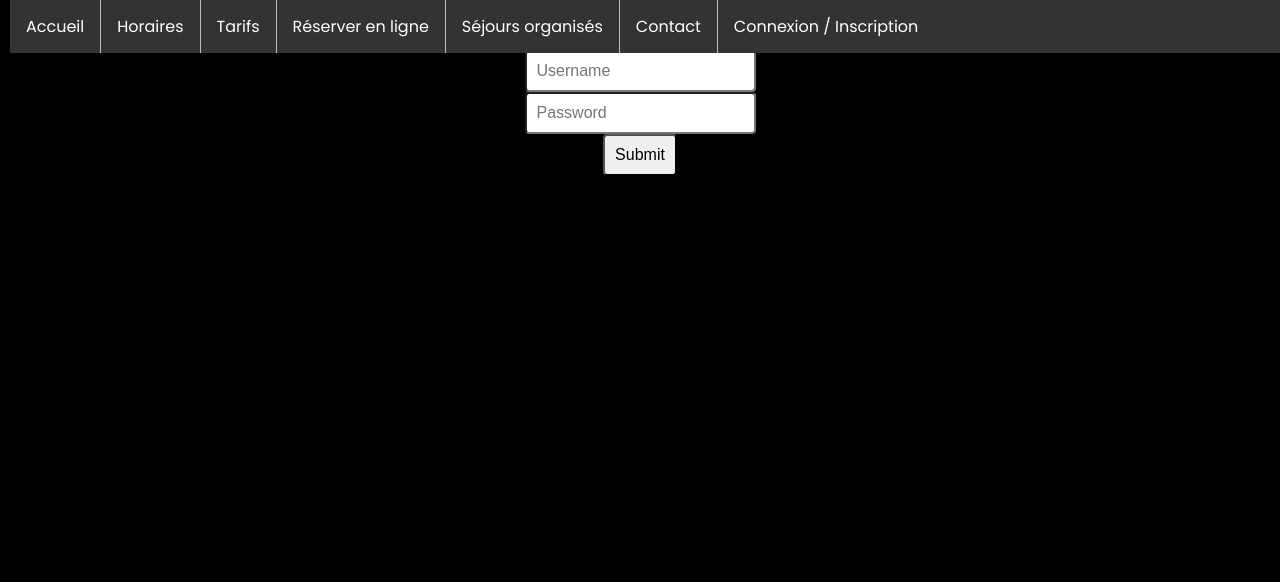
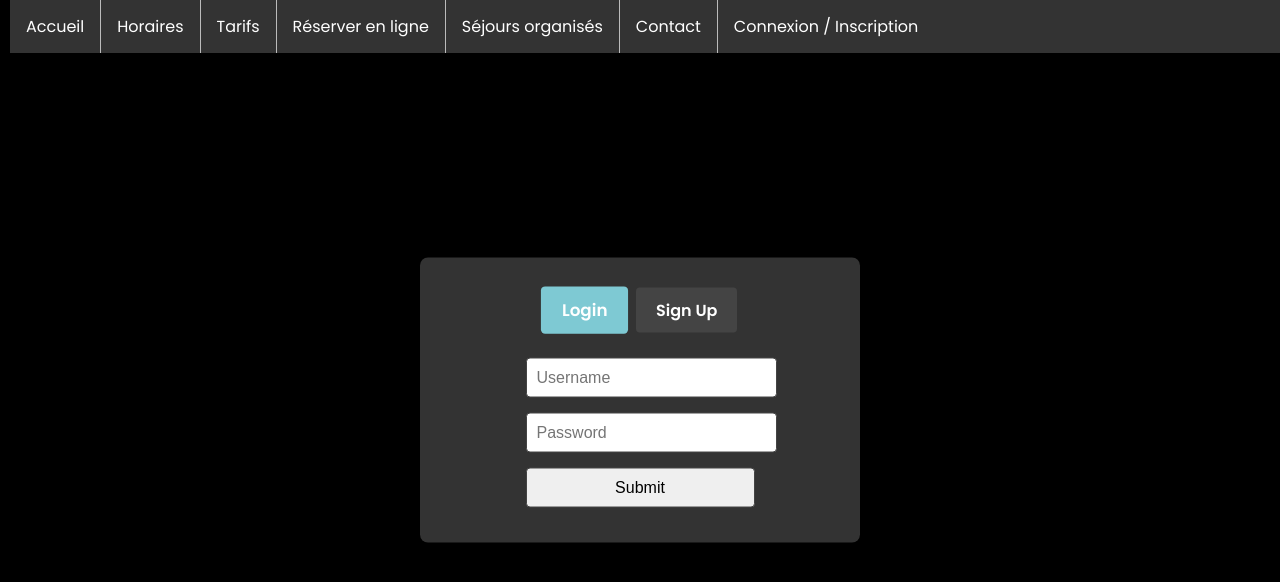
Before and after one commit to wiisar/voileProject, a PHP site: page /login.php in a window 1280 px wide. Shown: the top 582 px of the page. Run offline with PHP 8.4, Linux system fonts and the light colour scheme.

Commit message:
Login creation + css

```diff
--- a/bdd/init-bdd-data.sql
+++ b/bdd/init-bdd-data.sql
@@ -202,7 +202,7 @@ DELIMITER ;
 
 -- Insertion de données dans la table Adherents
 INSERT INTO Adherents (nom, prenom, mail, dateAdhesion,passwd) VALUES
-('Dupont', 'Jean', 'jean.dupont@example.com', '2023-01-15','5e884898da28047151d0e56f8dc6292773603d0d6aabbdd62a11ef721d1542d8'),
+('Dupont', 'Jean', 'jean.dupont@example.com', '2023-01-15','5e884898da28047151d0e56f8dc6292773603d0d6aabbdd62a11ef721d1542d8'), -- mdp : password
 ('Martin', 'Marie', 'marie.martin@example.com', '2023-02-20','5e884898da28047151d0e56f8dc6292773603d0d6aabbdd62a11ef721d1542d8'),
 ('Lefevre', 'Paul', 'paul.lefevre@example.com', '2023-03-25','5e884898da28047151d0e56f8dc6292773603d0d6aabbdd62a11ef721d1542d8'),
 ('Garnier', 'Sophie', 'sophie.garnier@example.com', '2023-04-30','5e884898da28047151d0e56f8dc6292773603d0d6aabbdd62a11ef721d1542d8');
--- a/html/login.php
+++ b/html/login.php
@@ -64,12 +64,15 @@ if ($_SERVER['REQUEST_METHOD'] === 'POST' && isset($_POST['action']) && $_POST['
     $conn->close();
 }
 ?>
+<div class ="logform">
+
+
 <form method="POST" action="">
     <div class="toggle-container">
-        <input type="radio" id="login" name="action" value="login" checked>
-        <label for="login">Login</label>
-        <input type="radio" id="signup" name="action" value="signup">
-        <label for="signup">Sign Up</label>
+        <input type="radio" id="login" name="action" value="login" checked >
+        <label for="login" class="log-radio-label">Login</label>
+        <input type="radio" id="signup" name="action" value="signup" >
+        <label for="signup" class="log-radio-label">Sign Up</label>
     </div>
     <br>
     <input type="text" name="username" placeholder="Username" required>
@@ -84,6 +87,7 @@ if ($_SERVER['REQUEST_METHOD'] === 'POST' && isset($_POST['action']) && $_POST['
     </div>
     <input type="submit" name="send" value="Submit">
 </form>
+</div>
 
 <script>
     document.querySelectorAll('input[name="action"]').forEach(radio => {
--- a/html/style/style.css
+++ b/html/style/style.css
@@ -175,3 +175,123 @@ div.cards-container, div.card{
     gap: 5px;
     padding: 5px;
 }
+
+.logform {
+    display: flex;
+    flex-direction: column;
+    justify-content: center;
+    align-items: center;
+    width: 90%;
+    max-width: 400px;
+    margin: auto;
+    padding: 20px;
+    background-color: #333;
+    color: white;
+    border-radius: 8px;
+    box-shadow: 0 4px 8px rgba(0, 0, 0, 0.3);
+    position: absolute;
+    top: 50%;
+    left: 50%;
+    transform: translate(-50%, -50%);
+}
+
+.logform .toggle-container {
+    display: flex;
+    justify-content: center;
+    gap: 10px;
+    margin-top: 10px;
+}
+
+.logform .toggle-container label {
+    display: inline-block;
+    padding: 10px 20px;
+    background-color: #444;
+    color: white;
+    font-weight: bold;
+    border-radius: 4px;
+    cursor: pointer;
+    transition: all 0.2s;
+}
+
+.logform .toggle-container input[type="radio"] {
+    display: none;
+}
+
+.logform .toggle-container input[type="radio"]:checked + label {
+    background-color: #7ec9d3;
+    transform: scale(1.05);
+}
+
+.logform h2 {
+    margin-bottom: 20px;
+    font-family: 'Poppins';
+    font-size: 24px;
+    color: #7ec9d3;
+}
+
+.logform input {
+    width: 100%;
+    padding: 10px;
+    margin-bottom: 15px;
+    border: 1px solid #444;
+    border-radius: 4px;
+    font-size: 16px;
+}
+
+.logform button {
+    width: 100%;
+    padding: 10px;
+    background-color: #444;
+    color: white;
+    font-weight: bold;
+    border: none;
+    border-radius: 4px;
+    cursor: pointer;
+    font-size: 16px;
+}
+
+.logform button:hover {
+    opacity: 0.9;
+    transform: scale(1.05);
+    transition: all 0.2s;
+}
+
+@media (max-width: 768px) {
+    .logform {
+        width: 95%;
+        padding: 15px;
+    }
+}
+
+
+#loginModal {
+    display: none;
+    position: fixed;
+    top: 50%;
+    left: 50%;
+    transform: translate(-50%, -50%);
+    z-index: 1001; /* Increased z-index to ensure it appears above the blur effect */
+    background-color: rgba(51, 51, 51, 0.9); /* Semi-transparent background */
+    padding: 20px;
+    border-radius: 8px;
+    box-shadow: 0 4px 8px rgba(0, 0, 0, 0.3);
+    width: 90%;
+    max-width: 400px;
+    color: white;
+}
+
+#loginModal.active {
+    display: block;
+}
+
+body.modal-active::before {
+    content: '';
+    position: fixed;
+    top: 0;
+    left: 0;
+    width: 100%;
+    height: 100%;
+    background: rgba(0, 0, 0, 0.5); /* Blur effect background */
+    backdrop-filter: blur(5px); /* Apply blur effect */
+    z-index: 999;
+}
```
Also changed, not shown: html/club.html (added, +56 -0 lines), html/home.php (+11 -2 lines), html/trip.php (+14 -6 lines), html/pricing.html (renamed from html/princing.html), html/reservation.html (renamed from html/reserver.html), readme.md, 1 other file.
